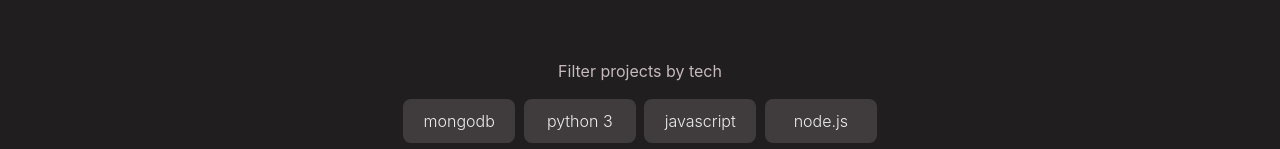
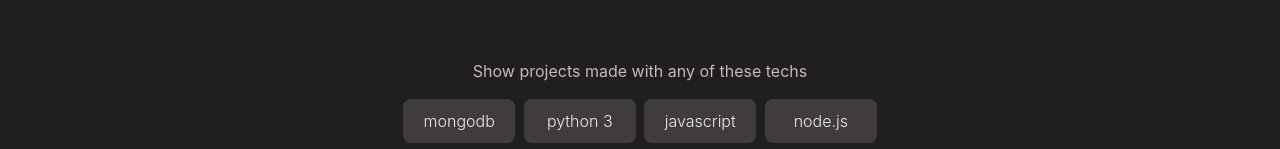
Before and after one commit to leonrode/leonro.de, a Next.js app: page /experience in a window 1280 px wide. Shown: the part 161-310 px from the top of the page. Built offline with nearby package versions, Linux system fonts and the light colour scheme.

Commit message:
projects

```diff
--- a/components/Project.jsx
+++ b/components/Project.jsx
@@ -26,9 +26,14 @@
         <Link href={project.repoUrl}>
           <FiGithub size={30} className="cursor-pointer text-text" />
         </Link>
-        <Link href={project.demoUrl}>
-          <FiExternalLink size={30} className="ml-4 cursor-pointer text-text" />
-        </Link>
+        {project.demoUrl && (
+          <Link href={project.demoUrl}>
+            <FiExternalLink
+              size={30}
+              className="ml-4 cursor-pointer text-text"
+            />
+          </Link>
+        )}
       </div>
     </div>,
   ];
--- a/components/Tag.jsx
+++ b/components/Tag.jsx
@@ -1,6 +1,7 @@
-const Tag = ({ text, selected }) => {
+const Tag = ({ text, selected, toSelect, toDeselect, clickHandler }) => {
   return (
     <div
+      onClick={() => clickHandler(text)}
       className={`border-2 hover:border-primary ${
         selected ? "border-primary" : "border-transparent"
       }  transition text-text text-sm lg:text-base rounded-lg font-light bg-elevated w-20 lg:w-28 flex  py-2 items-center justify-center`}
--- a/pages/experience.js
+++ b/pages/experience.js
@@ -8,36 +8,63 @@
 
 const Experience = () => {
   const [selectedTags, setSelectedTags] = useState([]);
+  const topTags = ["mongodb", "python 3", "javascript", "node.js"];
+  const midTags = ["html", "css", "react.js"];
+  const bottomTags = ["next.js", "aws s3", "tailwindcss", "p5.js"];
 
+  const onTagClick = (tag) => {
+    if (selectedTags.includes(tag)) {
+      setSelectedTags((prev) => prev.filter((e) => e !== tag));
+    } else {
+      setSelectedTags((prev) => [...prev, tag]);
+    }
+  };
   return (
     <Layout>
       <section className="flex flex-col h-full  items-center">
         <h1 className="text-center font-bold text-primary text-5xl">
           Projects &amp; Skills
         </h1>
-        <p className="text-alt mt-16">Filter projects by tech</p>
+        <p className="text-alt mt-16">
+          Show projects made with any of these techs
+        </p>
         <div className="mt-4 mb-48 my-8 flex flex-col w-full items-center">
           <div className="flex items-center w-full md:w-3/4 lg:w-2/5 justify-between">
-            <Tag text="mongodb" />
-            <Tag text="python 3" />
-            <Tag text="javascript" />
-            <Tag text="node.js" />
+            {topTags.map((tag) => (
+              <Tag
+                text={tag}
+                clickHandler={onTagClick}
+                selected={selectedTags.includes(tag)}
+              />
+            ))}
           </div>
           <div className="my-8 flex items-center w-3/4 md:w-1/2 lg:w-3/12 justify-between">
-            <Tag text="html" />
-            <Tag text="css" />
-            <Tag text="react.js" />
+            {midTags.map((tag) => (
+              <Tag
+                text={tag}
+                clickHandler={onTagClick}
+                selected={selectedTags.includes(tag)}
+              />
+            ))}
           </div>
           <div className="flex items-center w-full md:w-3/4 lg:w-2/5 justify-between">
-            <Tag text="next.js" />
-            <Tag text="aws s3" />
-            <Tag text="tailwindcss" />
-            <Tag text="p5.js" />
+            {bottomTags.map((tag) => (
+              <Tag
+                text={tag}
+                clickHandler={onTagClick}
+                selected={selectedTags.includes(tag)}
+              />
+            ))}
           </div>
         </div>
-        {projects.map((project, i) => (
-          <Project imageOnLeft={i % 2 == 1} project={project} />
-        ))}
+        {projects.map((project, i) => {
+          if (
+            selectedTags.length === 0 ||
+            selectedTags.some((tag) => project.tags.includes(tag))
+          ) {
+            return <Project imageOnLeft={i % 2 == 1} project={project} />;
+          }
+        })}
       </section>
     </Layout>
   );
--- a/projects.js
+++ b/projects.js
@@ -23,6 +23,62 @@
     demoUrl: "https://mazzle.vercel.app/",
     tags: ["next.js", "tailwindcss", "react.js", "mongodb", "javascript"],
   },
+  {
+    title: "Sports Photo Gallery",
+    description:
+      "This site was built for a friend looking to dive into sports photography." +
+      " It showcases hundreds of photos in an event-by-event basis, allowing users to filter and sort the events in a given year." +
+      " The photos are stored in an AWS S3 Bucket and uploaded using a custom Python 3 uploader client." +
+      " The site was built using Next.js and TailwindCSS, with data being stored in a MongoDB Atlas database.",
+    imageUrl: "https://i.imgur.com/dW4BQy4.png",
+    repoUrl: "https://github.com/leonrode/sports-photo-app",
+    demoUrl: "https://elliottzphoto.us/",
+    tags: [
+      "next.js",
+      "tailwindcss",
+      "react.js",
+      "mongodb",
+      "javascript",
+      "aws s3",
+      "python 3",
+    ],
+  },
+  {
+    title: "Procedural Skylines",
+    description:
+      "This is a creative coding project where I used various techniques to generate procedural skylines." +
+      " It is entirely built with Javascript and the p5.js canvas library.",
+    imageUrl:
+      "https://camo.githubusercontent.com/7282ee3790229667da1c885c8c8f4b02e003033bad1d753a6e54aeba80f7706b/68747470733a2f2f692e696d6775722e636f6d2f74446f6c7a576a2e706e67",
+    repoUrl: "https://github.com/leonrode/procedural-skyline",
+    demoUrl: "https://editor.p5js.org/leonrode/sketches/-gDtuWeYS",
+    tags: ["javascript", "p5.js"],
+  },
+  {
+    title: "Chaotic Sierpinski Triangles",
+    description:
+      "This creative project generates classic Sierpinski Triangles, in other words, triangles infinitely composed of smaller triangles " +
+      " It implements the Chaos game algorithm that builds the triangle with hints of randomness" +
+      " After 15 seconds, a representation of the triangle becomes clear to the viewer." +
+      " It is built using p5.js and Javascript",
+    imageUrl:
+      "https://camo.githubusercontent.com/f7e8023e3fd4a92a9f6819f1ea2a222b7be5e91c781cd0f5a7e20d3d6678df5c/68747470733a2f2f692e696d6775722e636f6d2f656d5a723448552e706e67",
+    repoUrl: "https://github.com/leonrode/chaotic-sierpinski-triangle",
+    demoUrl: "https://editor.p5js.org/leonrode/sketches/Em7nY-9eW",
+    tags: ["javascript", "p5.js"],
+  },
+  {
+    title: "Solo Chess Solver",
+    description:
+      "This original project is a successful attempt at solving Chess.com's SoloChess game mode. " +
+      " It recursively builds a solution to the puzzles by reading the board and displaying a list of moves to successfully solve the puzzles. " +
+      " It solves most problems in under a tenth of a second, and can solve the most challenging ones in within a few seconds" +
+      " The entire script is written in JavaScript",
+    imageUrl:
+      "https://camo.githubusercontent.com/626d5bf854160f7d65ea51a79aea1f60b3fe173ffba40967dfe8adf967f23b48/68747470733a2f2f696d6775722e636f6d2f773763376831532e706e67",
+    repoUrl: "https://github.com/leonrode/solo-chess-solver-js",
+    tags: ["javascript"],
+  },
 ];
 
 export default projects;
```
